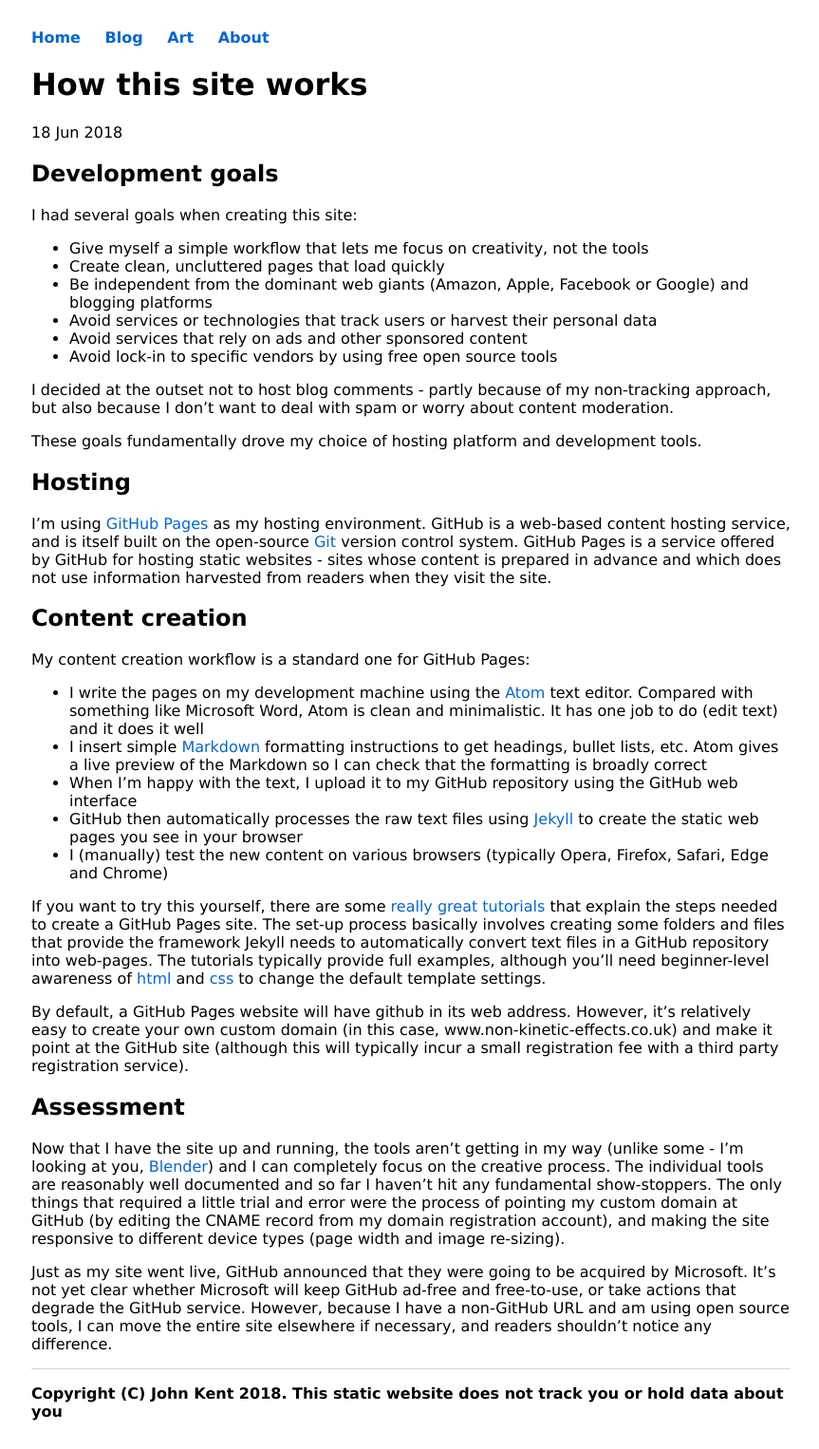
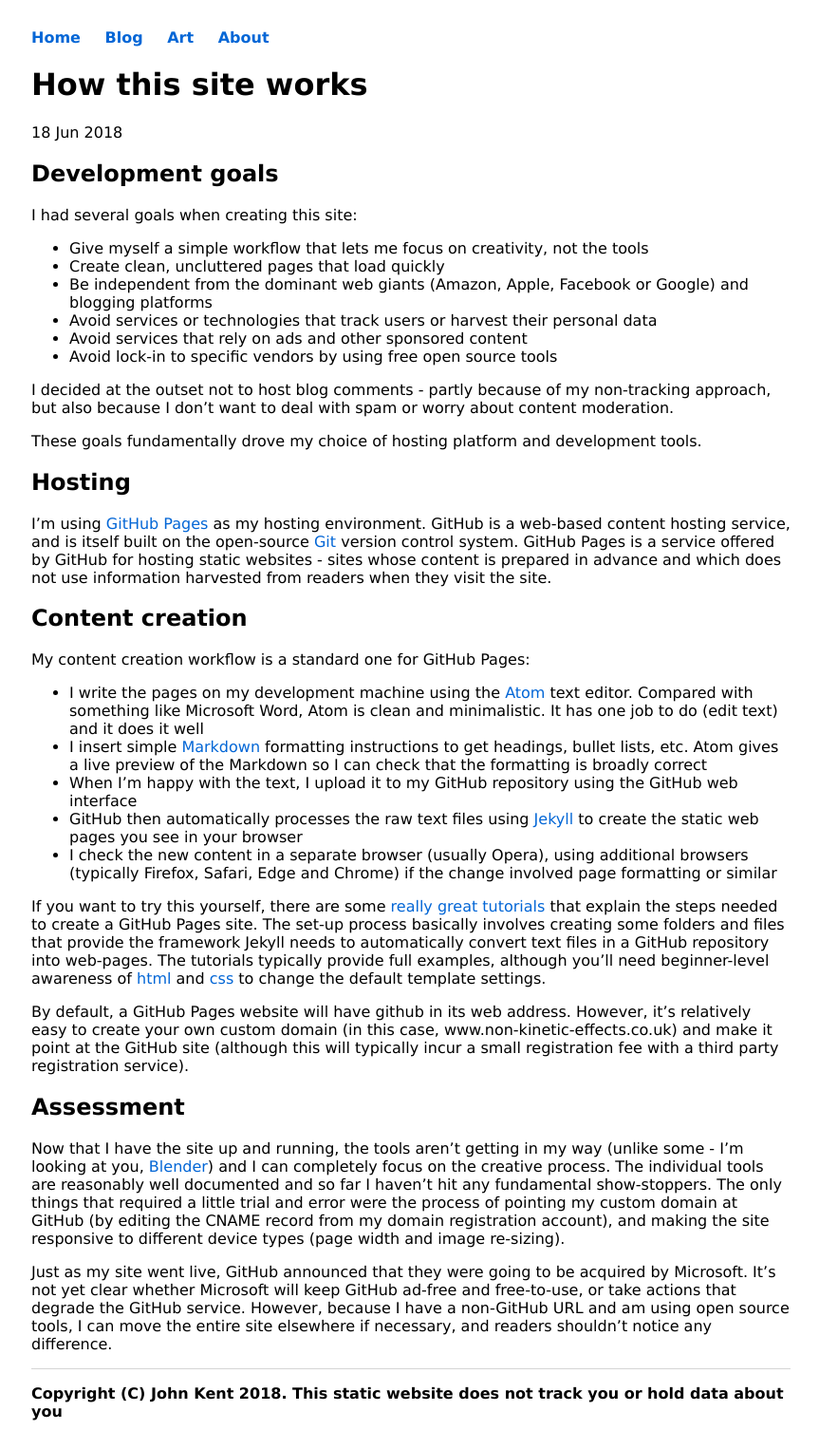
Before and after one commit to KineticLensman/KineticLensman.github.io, a Jekyll site: the page built from _posts/2018-06-18-how-this-site-works.md, in a window 1280 px wide. Shown: the whole page at 95% size, without its empty margins (207-1070 px from the left). Built offline with Jekyll 4.4.1, drawn with Linux system fonts in a browser that asks for light colours.

Commit message:
description of checking process

```diff
--- a/_posts/2018-06-18-how-this-site-works.md
+++ b/_posts/2018-06-18-how-this-site-works.md
@@ -27,7 +27,7 @@
 * I insert simple [Markdown](https://daringfireball.net/projects/markdown/) formatting instructions to get headings, bullet lists, etc. Atom gives a live preview of the Markdown so I can check that the formatting is broadly correct
 * When I'm happy with the text, I upload it to my GitHub repository using the GitHub web interface
 * GitHub then automatically processes the raw text files using [Jekyll](https://jekyllrb.com/) to create the static web pages you see in your browser
-* I (manually) test the new content on various browsers (typically Opera, Firefox, Safari, Edge and Chrome)
+* I check the new content in a separate browser (usually Opera), using additional browsers (typically Firefox, Safari, Edge and Chrome) if the change involved page formatting or similar
 
 If you want to try this yourself, there are some [really great tutorials](http://jmcglone.com/guides/github-pages/) that explain the  steps needed to create a GitHub Pages site. The set-up process basically involves creating some folders and files that provide the framework Jekyll needs to automatically convert text files in a GitHub repository into web-pages. The tutorials typically provide full examples, although you'll need beginner-level awareness of [html](https://www.w3schools.com/Html/) and [css](https://www.w3schools.com/css/default.asp) to change the default template settings.
 
```
